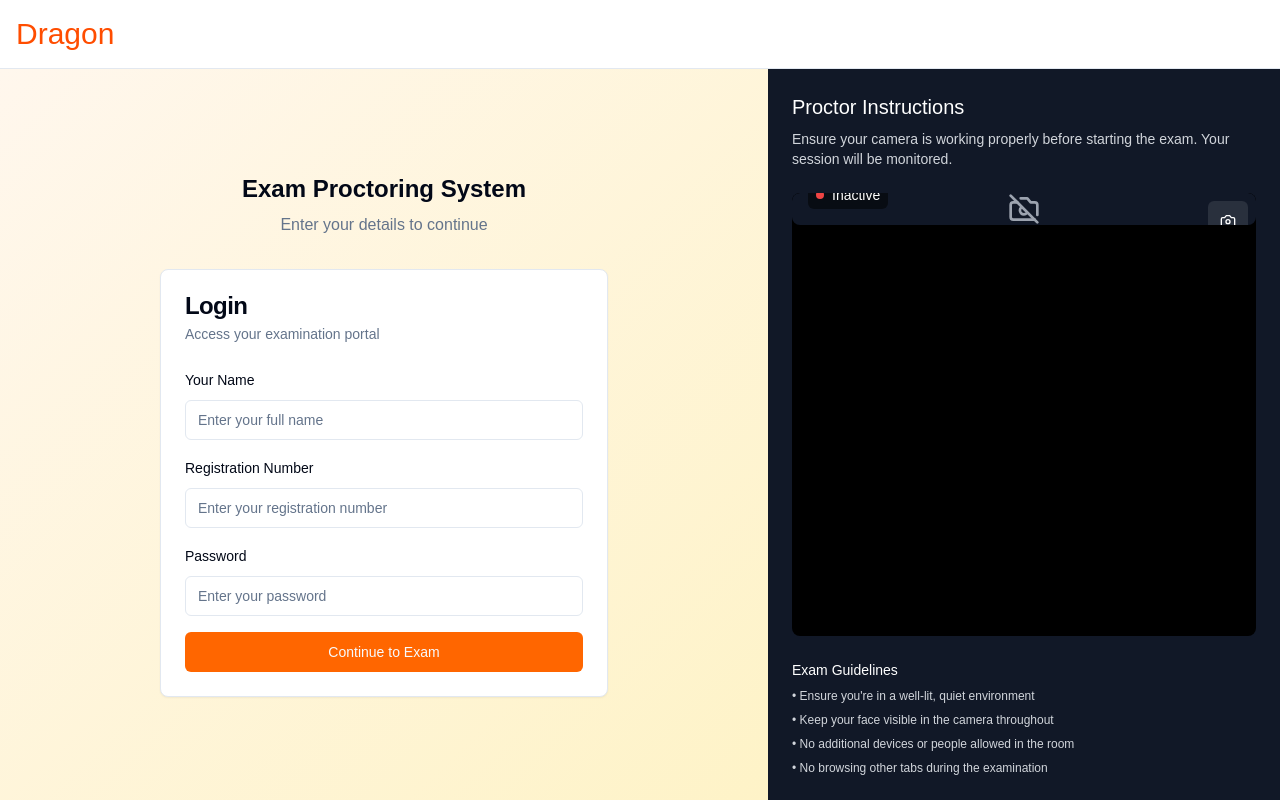
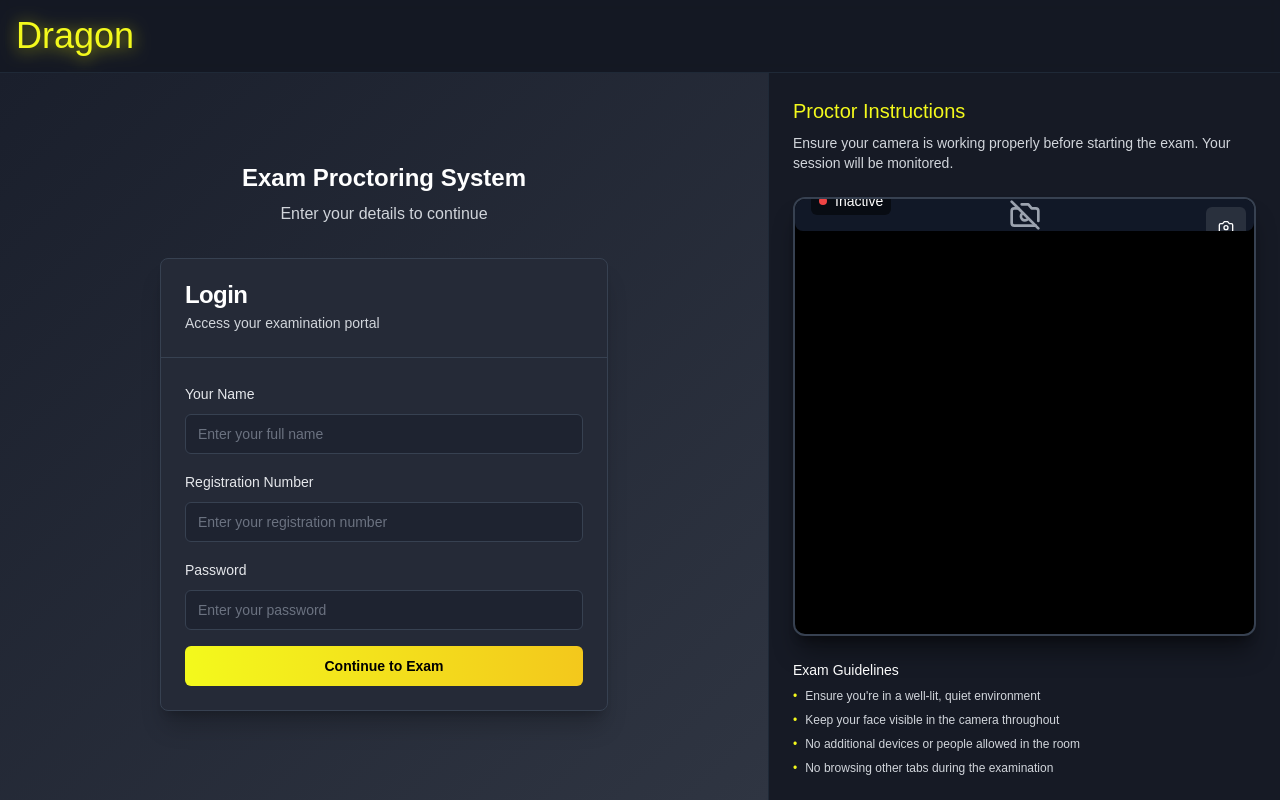
Before and after one commit to AbhinavG2004/dragon-proctor, a React (Vite) app: page / in a window 1280 px wide. Built offline with nearby package versions, Linux system fonts and the light colour scheme; a web font is replaced by a local one.

Commit message:
Update Dragon theme and styling
Modernize the Dragon theme, including font and background, for a more stylish appearance in both light and dark modes.

```diff
--- a/src/components/Header.tsx
+++ b/src/components/Header.tsx
@@ -7,23 +7,23 @@ const Header = () => {
   const { user } = useUserStore();
 
   return (
-    <header className="flex items-center justify-between bg-white border-b p-4 sticky top-0 z-50">
+    <header className="flex items-center justify-between bg-[#1A1F2C] border-b border-gray-800 p-4 sticky top-0 z-50 shadow-md backdrop-blur-sm">
       <div className="flex items-center gap-2">
-        <Link to="/" className="font-super-comic text-2xl text-dragon flex items-center gap-2">
-          <span>Dragon</span>
-          <span className="text-xs font-satoshi bg-dragon/10 text-dragon px-2 py-1 rounded">Proctor</span>
+        <Link to="/" className="flex items-center gap-2">
+          <span className="font-super-comic text-3xl text-[#f3f91c] drop-shadow-[0_2px_8px_rgba(255,255,0,0.6)]">Dragon</span>
+          <span className="text-xs font-satoshi bg-[#f3f91c]/10 text-[#f3f91c] px-2 py-1 rounded">Proctor</span>
         </Link>
       </div>
 
       <div className="flex items-center gap-4">
         {user && (
-          <div className="text-sm text-right">
+          <div className="text-sm text-right text-white">
             <div className="font-medium">{user.name}</div>
-            <div className="text-muted-foreground text-xs">ID: {user.regNo}</div>
+            <div className="text-gray-400 text-xs">ID: {user.regNo}</div>
           </div>
         )}
 
-        <div className="h-24 w-32 hidden sm:block">
+        <div className="h-24 w-32 hidden sm:block border-2 border-gray-700 rounded-lg overflow-hidden shadow-lg">
           <CameraFeed />
         </div>
       </div>
--- a/src/pages/Index.tsx
+++ b/src/pages/Index.tsx
@@ -28,60 +28,70 @@ const Index = () => {
           name,
           regNo,
         });
-        toast.success("Successfully logged in");
+        toast({
+          title: "Success",
+          description: "Successfully logged in",
+          variant: "default",
+        });
         navigate("/exam");
       } else {
-        toast.error("Please fill in all fields");
+        toast({
+          title: "Error",
+          description: "Please fill in all fields",
+          variant: "destructive",
+        });
       }
       setLoading(false);
     }, 1000);
   };
 
   return (
-    <div className="min-h-screen flex flex-col">
-      <header className="border-b p-4">
-        <h1 className="font-super-comic text-3xl text-dragon">Dragon</h1>
+    <div className="min-h-screen flex flex-col bg-[#1A1F2C] text-white">
+      <header className="border-b border-gray-800 p-4 bg-black/20 backdrop-blur-sm">
+        <h1 className="font-super-comic text-4xl text-[#f3f91c] drop-shadow-[0_2px_8px_rgba(255,255,0,0.6)]">Dragon</h1>
       </header>
 
       <main className="flex-1 flex flex-col md:flex-row">
-        <div className="flex-1 flex items-center justify-center p-6 bg-gradient-to-br from-orange-50 to-amber-100">
+        <div className="flex-1 flex items-center justify-center p-6 bg-gradient-to-br from-[#1A1F2C] to-[#2F3542]">
           <div className="max-w-md w-full">
             <div className="mb-8 text-center">
-              <h2 className="text-2xl font-bold mb-2">Exam Proctoring System</h2>
-              <p className="text-muted-foreground">Enter your details to continue</p>
+              <h2 className="text-2xl font-bold mb-2 text-white">Exam Proctoring System</h2>
+              <p className="text-gray-300">Enter your details to continue</p>
             </div>
 
-            <Card>
-              <CardHeader>
-                <CardTitle>Login</CardTitle>
-                <CardDescription>
+            <Card className="bg-[#252A37] border-gray-700 shadow-xl shadow-black/20">
+              <CardHeader className="border-b border-gray-700">
+                <CardTitle className="text-white">Login</CardTitle>
+                <CardDescription className="text-gray-300">
                   Access your examination portal
                 </CardDescription>
               </CardHeader>
-              <CardContent>
+              <CardContent className="pt-6">
                 <form onSubmit={handleLogin} className="space-y-4">
                   <div className="space-y-2">
-                    <Label htmlFor="name">Your Name</Label>
+                    <Label htmlFor="name" className="text-gray-200">Your Name</Label>
                     <Input
                       id="name"
                       placeholder="Enter your full name"
                       value={name}
                       onChange={(e) => setName(e.target.value)}
                       required
+                      className="bg-[#1E2330] border-gray-700 text-white placeholder:text-gray-500 focus:border-[#f3f91c]/50"
                     />
                   </div>
                   <div className="space-y-2">
-                    <Label htmlFor="regno">Registration Number</Label>
+                    <Label htmlFor="regno" className="text-gray-200">Registration Number</Label>
                     <Input
                       id="regno"
                       placeholder="Enter your registration number"
                       value={regNo}
                       onChange={(e) => setRegNo(e.target.value)}
                       required
+                      className="bg-[#1E2330] border-gray-700 text-white placeholder:text-gray-500 focus:border-[#f3f91c]/50"
                     />
                   </div>
                   <div className="space-y-2">
-                    <Label htmlFor="password">Password</Label>
+                    <Label htmlFor="password" className="text-gray-200">Password</Label>
                     <Input
                       id="password"
                       type="password"
@@ -89,9 +99,14 @@ const Index = () => {
                       value={password}
                       onChange={(e) => setPassword(e.target.value)}
                       required
+                      className="bg-[#1E2330] border-gray-700 text-white placeholder:text-gray-500 focus:border-[#f3f91c]/50"
                     />
                   </div>
-                  <Button type="submit" className="w-full" disabled={loading}>
+                  <Button
+                    type="submit"
+                    className="w-full bg-gradient-to-r from-[#f3f91c] to-[#f3c81c] text-black font-bold hover:brightness-110 hover:shadow-md hover:shadow-yellow-500/20 transition-all"
+                    disabled={loading}
+                  >
                     {loading ? "Logging in..." : "Continue to Exam"}
                   </Button>
                 </form>
@@ -100,25 +115,37 @@ const Index = () => {
           </div>
         </div>
 
-        <div className="md:w-2/5 bg-gray-900 p-6 flex flex-col">
+        <div className="md:w-2/5 bg-[#161A25] p-6 flex flex-col border-l border-gray-800">
           <div className="mb-6">
-            <h3 className="text-white font-super-comic text-xl mb-2">Proctor Instructions</h3>
+            <h3 className="text-[#f3f91c] font-super-comic text-xl mb-2">Proctor Instructions</h3>
             <p className="text-gray-300 text-sm">
               Ensure your camera is working properly before starting the exam. Your session will be monitored.
             </p>
           </div>
 
-          <div className="flex-1 camera-container">
+          <div className="flex-1 camera-container border-2 border-gray-700 rounded-xl overflow-hidden shadow-xl shadow-black/40">
             <CameraFeed />
           </div>
 
           <div className="mt-6">
             <h4 className="text-white text-sm font-medium mb-2">Exam Guidelines</h4>
             <ul className="text-gray-300 text-xs space-y-2">
-              <li>• Ensure you're in a well-lit, quiet environment</li>
-              <li>• Keep your face visible in the camera throughout</li>
-              <li>• No additional devices or people allowed in the room</li>
-              <li>• No browsing other tabs during the examination</li>
+              <li className="flex items-start gap-2">
+                <span className="text-[#f3f91c]">•</span>
+                <span>Ensure you're in a well-lit, quiet environment</span>
+              </li>
+              <li className="flex items-start gap-2">
+                <span className="text-[#f3f91c]">•</span>
+                <span>Keep your face visible in the camera throughout</span>
+              </li>
+              <li className="flex items-start gap-2">
+                <span className="text-[#f3f91c]">•</span>
+                <span>No additional devices or people allowed in the room</span>
+              </li>
+              <li className="flex items-start gap-2">
+                <span className="text-[#f3f91c]">•</span>
+                <span>No browsing other tabs during the examination</span>
+              </li>
             </ul>
           </div>
         </div>
```
